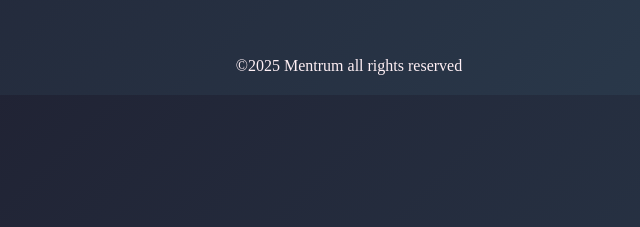
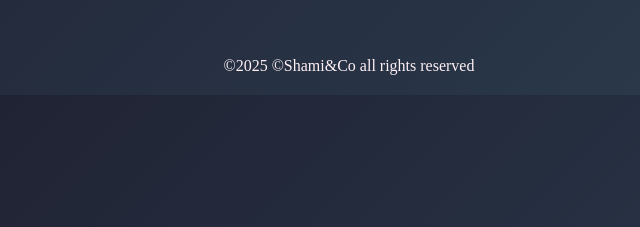
Before and after one commit to ShamiPlacide/Shami_currency_converter, a plain HTML site: page index.html in a window 1280 px wide. Shown: the part 458-685 px from the top of the page, 291-931 px from the left. Drawn offline with Linux system fonts and the light colour scheme.

Commit message:
Update index.html footer

```diff
--- a/index.html
+++ b/index.html
@@ -122,7 +122,7 @@
         </div>
         <div id="result"></div>
     </div>
-    <footer>©2025 Mentrum all rights reserved</footer>
+    <footer>©2025 &copy;Shami&Co all rights reserved</footer>
 
     <script>
     document.getElementById("convert-btn").addEventListener("click", () => {
```
